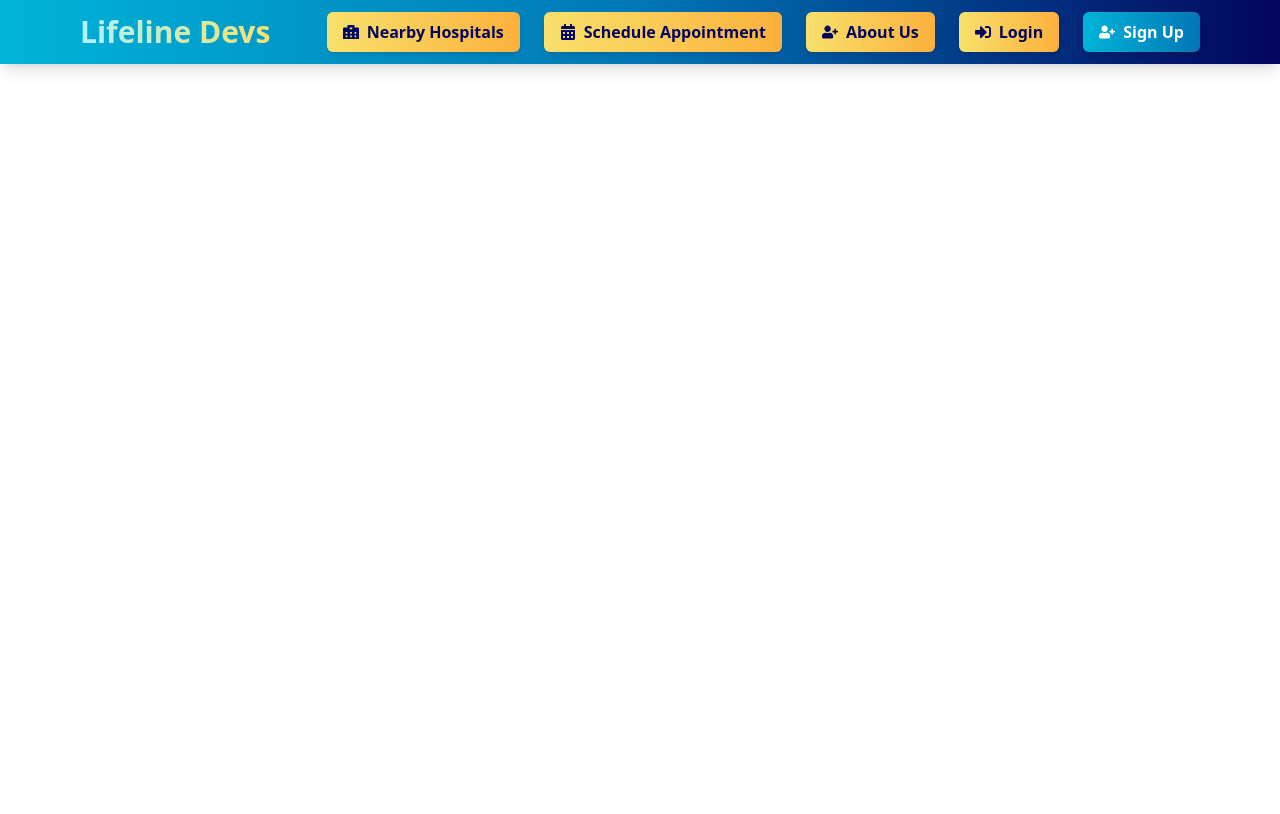
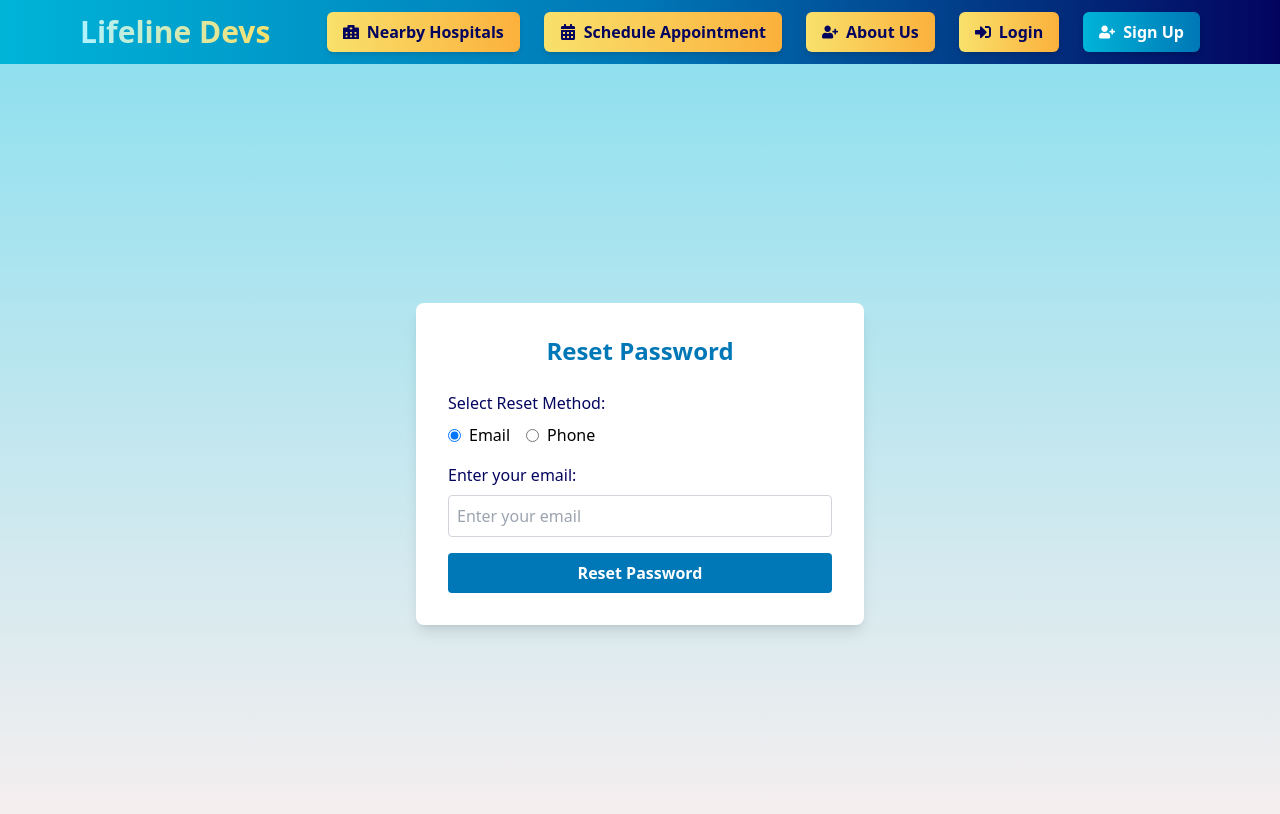
Before and after one commit to dilip7654/bits-pilani-API-hackathon, a React (Vite) app: page /forgot-password in a window 1280 px wide. Shown: the top 814 px of the page. Built offline with nearby package versions, Linux system fonts and the light colour scheme.

Commit message:
forget password page

```diff
--- a/src/App.jsx
+++ b/src/App.jsx
@@ -1,30 +1,30 @@
-import { Route } from 'react-router-dom'
-import { Routes } from 'react-router-dom'
-import Home from './components/home'
-import Map from './components/map'
-import Signup from './components/Signup'
-import Schedule from './components/schedule'
-import Navbar from './components/navbar'
-import Contact from './components/contact'
+import { Route } from 'react-router-dom';
+import { Routes } from 'react-router-dom';
+import Home from './components/home';
+import Map from './components/map';
+import Signup from './components/Signup';
+import Schedule from './components/schedule';
+import Navbar from './components/navbar';
+import Contact from './components/contact';
 import 'react-toastify/dist/ReactToastify.css';
-import Login from './components/Login'
+import Login from './components/Login';
 import AboutUs from './components/aboutus';
+import ForgotPassword from './components/forgetpassword'; // Import the ForgotPassword component
 
 export default function App() {
   return (
     <>
-    <Navbar/>
-    <Routes>
-      <Route path="/" element = {<Home/>}/>;
-      <Route path="/Map" element = {<Map/>}/>;
-      <Route path="/signup" element = {<Signup/>}/>;
-      <Route path="/Schedule" element = {<Schedule/>}/>;
-      <Route path="/login" element = {<Login/>}/>;
-      <Route path="/Contact" element={<Contact />} />
-      <Route path="/aboutus" element={<AboutUs />} />
-
-    </Routes>
-
+      <Navbar />
+      <Routes>
+        <Route path="/" element={<Home />} />
+        <Route path="/Map" element={<Map />} />
+        <Route path="/signup" element={<Signup />} />
+        <Route path="/Schedule" element={<Schedule />} />
+        <Route path="/login" element={<Login />} />
+        <Route path="/Contact" element={<Contact />} />
+        <Route path="/aboutus" element={<AboutUs />} />
+        <Route path="/forgot-password" element={<ForgotPassword />} /> {/* Add this route */}
+      </Routes>
     </>
   );
 }
--- a/src/components/Login.jsx
+++ b/src/components/Login.jsx
@@ -165,6 +165,17 @@ export default function Login() {
             Create an account
           </motion.a>
         </motion.p>
+
+        <motion.p className="text-center mt-4 text-sm" variants={itemVariants}>
+  <motion.a
+    href="/forgot-password"
+    whileHover={{ scale: 1.1 }}
+    className="font-semibold text-[#0077b6] hover:underline"
+  >
+    Forgot Password?
+  </motion.a>
+</motion.p>
+
       </motion.div>
     </motion.div>
   );
--- /dev/null
+++ b/src/components/forgetpassword.jsx
@@ -0,0 +1,88 @@
+import React, { useState } from "react";
+import { sendPasswordResetEmail } from "firebase/auth";
+import { auth } from "./Firebase";
+
+export default function ForgotPassword() {
+  const [inputValue, setInputValue] = useState(""); // For email or phone
+  const [method, setMethod] = useState("email"); // Tracks whether email or phone is selected
+  const [message, setMessage] = useState("");
+  const [error, setError] = useState("");
+
+  const handleResetPassword = async (e) => {
+    e.preventDefault();
+    try {
+      if (method === "email") {
+        await sendPasswordResetEmail(auth, inputValue);
+        setMessage("Password reset email sent. Please check your inbox.");
+      } else {
+        // Handle phone number reset logic if supported by backend
+        setMessage("Password reset via phone is not yet implemented.");
+      }
+      setError("");
+    } catch (err) {
+      setError("Error resetting password: " + err.message);
+      setMessage("");
+    }
+  };
+
+  return (
+    <div className="flex items-center justify-center min-h-screen bg-gradient-to-b from-[#90e0ef] to-[#fcefef]">
+      <div className="bg-white p-8 rounded-lg shadow-lg w-full max-w-md">
+        <h2 className="text-2xl font-bold text-center text-[#0077b6] mb-6">
+          Reset Password
+        </h2>
+        <form className="space-y-4" onSubmit={handleResetPassword}>
+          <div className="space-y-2">
+            <label className="block text-[#03045e] font-medium">
+              Select Reset Method:
+            </label>
+            <div className="flex space-x-4">
+              <label className="flex items-center space-x-2">
+                <input
+                  type="radio"
+                  name="method"
+                  value="email"
+                  checked={method === "email"}
+                  onChange={() => setMethod("email")}
+                  className="form-radio text-[#0077b6]"
+                />
+                <span>Email</span>
+              </label>
+              <label className="flex items-center space-x-2">
+                <input
+                  type="radio"
+                  name="method"
+                  value="phone"
+                  checked={method === "phone"}
+                  onChange={() => setMethod("phone")}
+                  className="form-radio text-[#0077b6]"
+                />
+                <span>Phone</span>
+              </label>
+            </div>
+          </div>
+          <div className="space-y-2">
+            <label className="block text-[#03045e] font-medium">
+              Enter your {method}:
+            </label>
+            <input
+              type={method === "email" ? "email" : "tel"}
+              value={inputValue}
+              onChange={(e) => setInputValue(e.target.value)}
+              placeholder={method === "email" ? "Enter your email" : "Enter your phone number"}
+              className="w-full p-2 border border-gray-300 rounded focus:outline-none focus:ring-2 focus:ring-[#0077b6]"
+            />
+          </div>
+          <button
+            type="submit"
+            className="w-full py-2 bg-[#0077b6] text-white font-bold rounded hover:bg-[#00b4d8]"
+          >
+            Reset Password
+          </button>
+        </form>
+        {message && <p className="text-green-500 mt-4">{message}</p>}
+        {error && <p className="text-red-500 mt-4">{error}</p>}
+      </div>
+    </div>
+  );
+}
```
